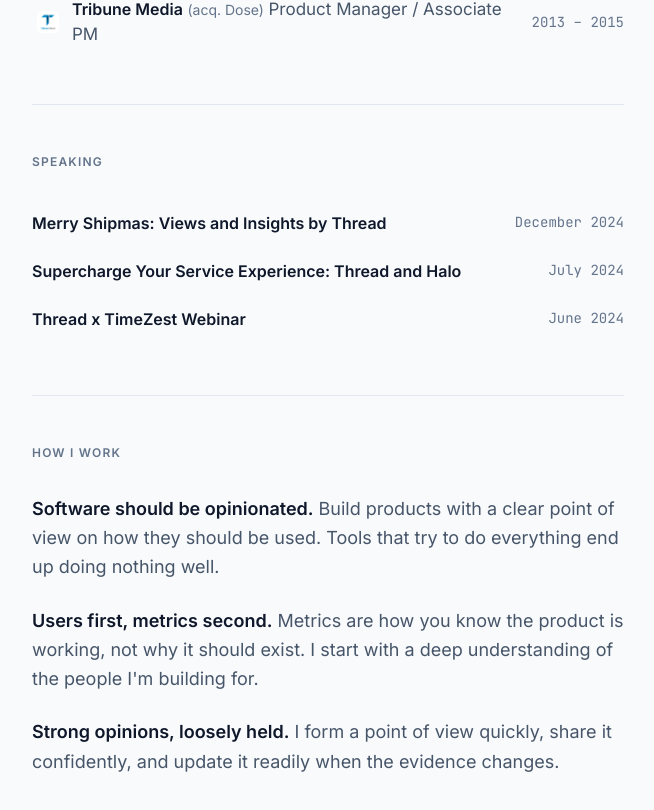
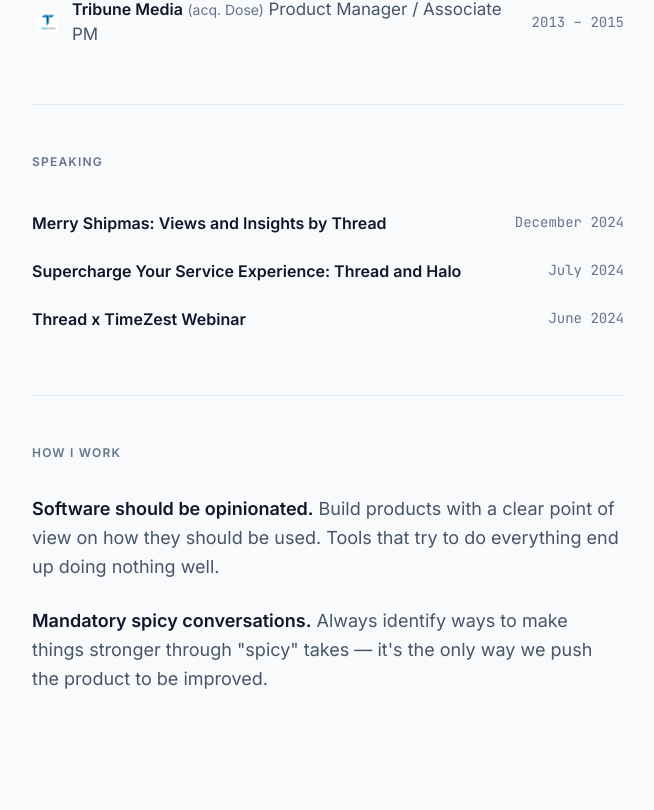
Before and after one commit to marcanthonyrosa/marcanthonyrosadotcom, a Next.js app: page /about in a window 1280 px wide. Shown: the part 1905-2715 px from the top of the page, without its empty margins (312-966 px from the left). Built offline with nearby package versions, Linux system fonts and the light colour scheme.

Commit message:
Trim How I work section and add 'spicy conversations' value

```diff
--- a/app/(site)/about/page.tsx
+++ b/app/(site)/about/page.tsx
@@ -127,12 +127,8 @@ const VALUES = [
     body: "Build products with a clear point of view on how they should be used. Tools that try to do everything end up doing nothing well.",
   },
   {
-    title: "Users first, metrics second.",
-    body: "Metrics are how you know the product is working, not why it should exist. I start with a deep understanding of the people I'm building for.",
-  },
-  {
-    title: "Strong opinions, loosely held.",
-    body: "I form a point of view quickly, share it confidently, and update it readily when the evidence changes.",
+    title: "Mandatory spicy conversations.",
+    body: "Always identify ways to make things stronger through \"spicy\" takes — it's the only way we push the product to be improved.",
   },
 ];
 
```
